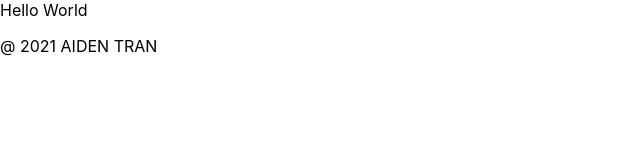
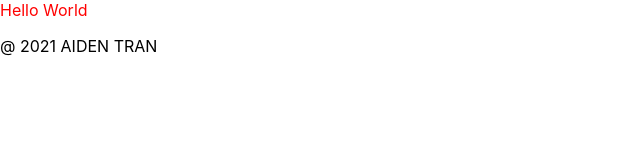
Before and after one commit to AidenTran15/Discover-Coffee-Stores, a Next.js app: page /hello in a window 1280 px wide. Shown: the top 160 px of the page, without its empty margins (0-640 px from the left). Built offline with nearby package versions, Linux system fonts and the light colour scheme.

Commit message:
apply css styles to component

```diff
--- a/pages/hello.js
+++ b/pages/hello.js
@@ -1,5 +1,7 @@
+import styles from "../styles/hello.module.css";
+
 const Hello = () => {
-    return <div>Hello World</div>;
+    return <div className={styles.container}>Hello World</div>;
 };
 
 export default Hello;
--- /dev/null
+++ b/styles/hello.module.css
@@ -0,0 +1,3 @@
+.container{
+    color: red
+}
```
